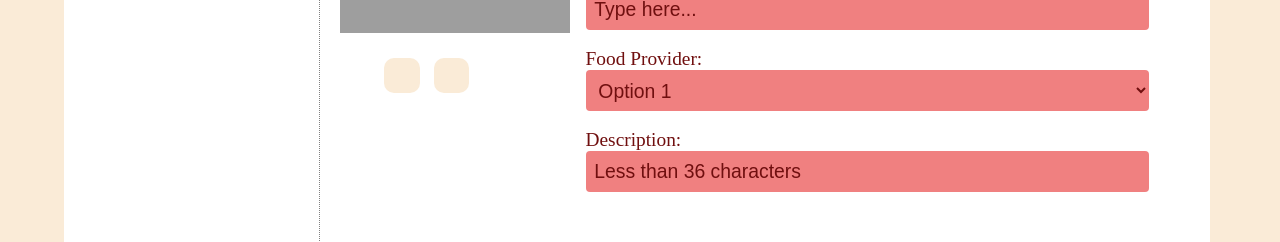
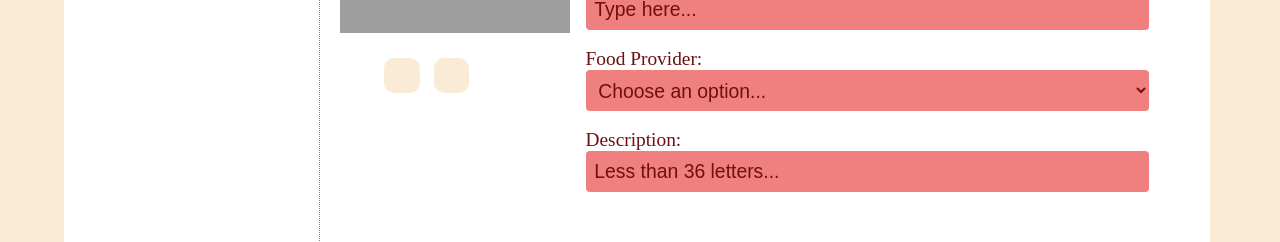
Before and after one commit to SajinShrestha2003/Menu-card, a React (Vite) app: page / in a window 1280 px wide. Shown: the part 242-484 px from the top of the page. Built offline with nearby package versions, Linux system fonts and the light colour scheme; grey boxes are pictures that could not be loaded; some icons are missing.

Commit message:
second commit

```diff
--- a/src/App.jsx
+++ b/src/App.jsx
@@ -1,5 +1,5 @@
 import Navbar from "./components/Navbar/Navbar";
-import UserInput from "./components/UserInput/UserInput";
+import UserInput from "./components/AddFood/AddFood";
 import "./App.css";
 
 function App() {
--- a/src/components/UserInput/UserInput.jsx
+++ b/src/components/AddFood/AddFood.jsx
@@ -1,9 +1,9 @@
 import Form from "../sub-components/Form";
 import Image from "../sub-components/Image";
 import Menu from "../sub-components/Menu";
-import "./UserInput.css";
+import "./AddFood.css";
 
-export default function UserInput() {
+export default function AddFood() {
     return (
         <div className="container">
             <Menu title="Food Menu" />
--- a/src/components/sub-components/Form.jsx
+++ b/src/components/sub-components/Form.jsx
@@ -1,28 +1,10 @@
 import Button from "./Button";
-
-import { useEffect } from "react";
 
 export default function Form() {
     const onClick = () => {
-        console.log('button clicked')
-    }
+        console.log("button clicked");
+    };
 
-    useEffect(() => {
-        const selectElement = document.getElementById("food-provider");
-
-        const handleChange = () => {
-            const placeholderOption = selectElement.querySelector("[disabled][hidden]");
-            if (placeholderOption) {
-                placeholderOption.remove();
-            }
-        };
-
-        selectElement.addEventListener("change", handleChange);
-
-        return () => {
-            selectElement.removeEventListener("change", handleChange);
-        };
-    }, []);
     return (
         <>
             <div className="custom2 forms">
@@ -38,9 +20,7 @@ export default function Form() {
                     <label>
                         Food Provider:
                         <select id="food-provider">
-                            <option value="" disabled hidden>
-                                Choose an option
-                            </option>
+                            <option value="">Choose an option...</option>
                             <option>Option 1</option>
                             <option>Option 2</option>
                             <option>Option 3</option>
@@ -49,7 +29,7 @@ export default function Form() {
                     </label>
                     <label>
                         Description:
-                        <input type="text" placeholder="Less than 36 characters" />
+                        <input type="text" maxLength="36" placeholder="Less than 36 letters..." />
                     </label>
                 </form>
                 <div className="btnHolder">
```
Also changed, not shown: src/components/AddFood/AddFood.css (renamed from src/components/UserInput/UserInput.css).
